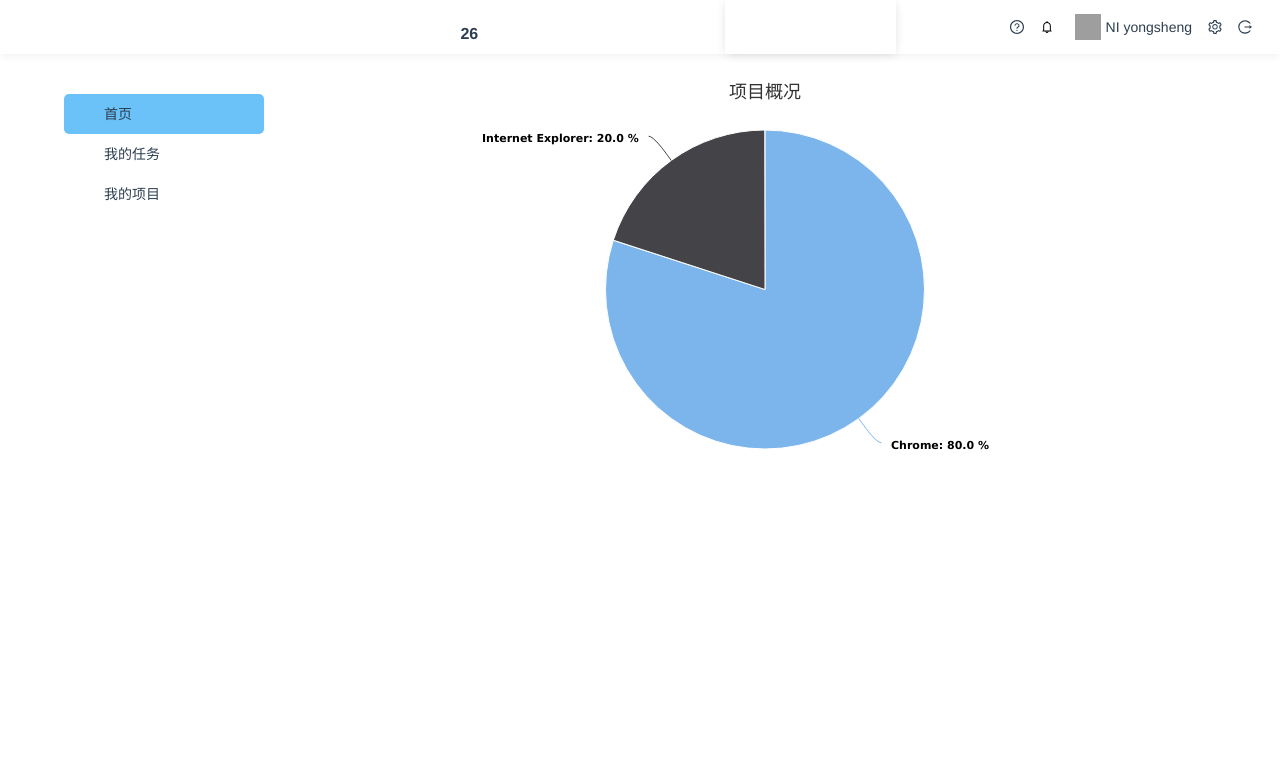
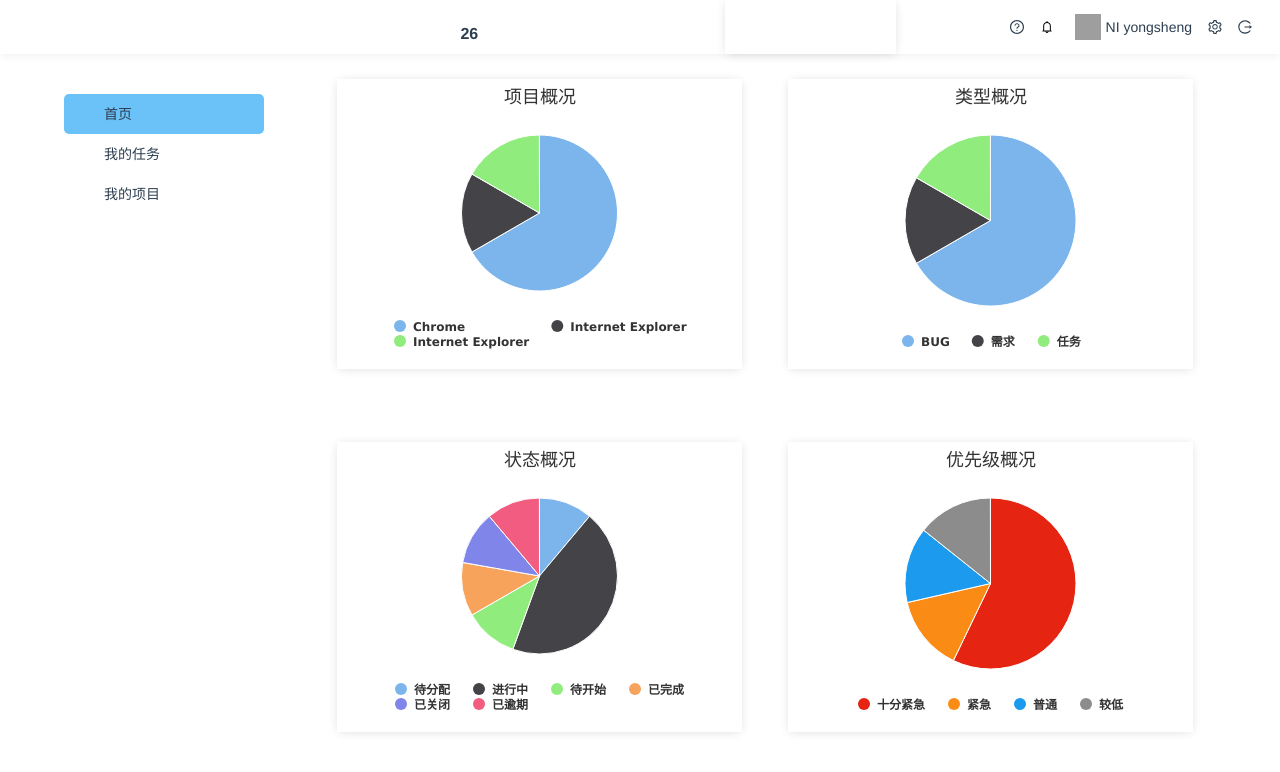
Before and after one commit to nnnnnnnnnni/longtong, a Vue app in the folder frontend/: page /workbench/home in a window 1280 px wide. Shown: the top 772 px of the page. Built offline with nearby package versions, Linux system fonts and the light colour scheme; grey boxes are pictures that could not be loaded.

Commit message:
20200915-2

```diff
--- a/frontend/src/components/topnav.vue
+++ b/frontend/src/components/topnav.vue
@@ -121,6 +121,7 @@
   width: 100%;
   box-shadow: 0 2px 8px #f0f1f2;
   position: relative;
+  z-index: 9999;
 }
 .tabs {
   width: 40%;
--- a/frontend/src/components/workbench/home.vue
+++ b/frontend/src/components/workbench/home.vue
@@ -1,7 +1,16 @@
 <template>
   <div class="home">
     <div class="chart-item">
-      <div id="projectChart"></div>
+      <div id="projectChart" class="item"></div>
+    </div>
+    <div class="chart-item">
+      <div id="problemChart" class="item"></div>
+    </div>
+    <div class="chart-item">
+      <div id="typeChart" class="item"></div>
+    </div>
+    <div class="chart-item">
+      <div id="priorityChart" class="item"></div>
     </div>
   </div>
 </template>
@@ -12,59 +21,126 @@
   name: "home",
   data() {
     return {
-      projectChatData: [
+      projectchartData: [
         {
           name: "Chrome",
-          data: 80,
           y: 80,
         },
         {
           name: "Internet Explorer",
-          data: 20,
+          y: 20,
+        },
+        {
+          name: "Internet Explorer",
+          y: 20,
+        },
+      ],
+      problemChartData: [
+        {
+          name: "BUG",
+          y: 80,
+        },
+        {
+          name: "需求",
+          y: 20,
+        },
+        {
+          name: "任务",
+          y: 20,
+        },
+      ],
+      typeChartData: [
+        {
+          name: "待分配",
+          y: 20,
+        },
+        {
+          name: "进行中",
+          y: 80,
+        },
+        {
+          name: "待开始",
+          y: 20,
+        },
+        {
+          name: "已完成",
+          y: 20,
+        },
+        {
+          name: "已关闭",
+          y: 20,
+        },
+        {
+          name: "已逾期",
+          y: 20,
+        },
+      ],
+      priorityChartData: [
+        {
+          name: "十分紧急",
+          color: 'rgb(230, 36, 18)',
+          y: 80,
+        },
+        {
+          name: "紧急",
+          color: 'rgb(250, 140, 21)',
+          y: 20,
+        },
+        {
+          name: "普通",
+          color: 'rgb(27, 154, 238)',
+          y: 20,
+        },
+        {
+          name: "较低",
+          color: 'rgb(140, 140, 140)',
           y: 20,
         },
       ],
     };
   },
   mounted() {
-    highchart.chart("projectChart", {
+    this.drawChart("projectChart", "项目概况", this.projectchartData);
+    this.drawChart('problemChart', '类型概况', this.problemChartData);
+    this.drawChart('typeChart', '状态概况', this.typeChartData);
+    this.drawChart('priorityChart', '优先级概况', this.priorityChartData);
+  },
+  methods: {
+    drawChart: function (container, title, data) {
+      highchart.chart(container, {
         chart: {
-        plotBackgroundColor: null,
-        plotBorderWidth: null,
           plotShadow: false,
           type: "pie",
         },
         title: {
-        text: "项目概况",
+          text: title,
+          align: "center",
         },
         tooltip: {
-        pointFormat: "{series.name}: <b>{point.percentage:.1f}%, {ponit.data}</b>",
+          headerFormat: "<br>",
+          pointFormat: "{point.name}<br/>{series.name}: <b>{point.percentage:.1f}%</b>",
         },
         credits: {
-        enabled: false
-      },
-      accessibility: {
-        point: {
-          valueSuffix: "%",
-        },
+          enabled: false,
         },
         plotOptions: {
           pie: {
-          allowPointSelect: true,
+            allowPointSelect: false,
             cursor: "pointer",
             dataLabels: {
-            enabled: true,
-            format: "<b>{point.name}</b>: {point.percentage:.1f} %",
+              enabled: false,
             },
+            showInLegend: true,
           },
         },
         series: [
           {
             name: "占比",
-          data: this.projectChatData,
+            data: data,
           },
         ],
       });
+    },
   },
 };
 </script>
@@ -72,8 +148,28 @@
 
 <style scoped>
 .home {
+  padding-top: 20px;
   height: 100%;
   width: 100%;
   box-sizing: border-box;
+  display: flex;
+  justify-content: space-around;
+  align-items: flex-start;
+  overflow-y: auto;
+  flex-wrap: wrap;
+}
+.home .chart-item {
+  min-width: 350px;
+  margin: 5px;
+  width: 45%;
+  display: flex;
+  justify-content: center;
+  align-items: center;
+  height: 40%;
+  box-shadow: 0px 1px 10px -2px rgba(0, 0, 0, 0.16);
+}
+.chart-item .item {
+  width: 100%;
+  height: 100%;
 }
 </style>
--- a/frontend/src/pages/workbench.vue
+++ b/frontend/src/pages/workbench.vue
@@ -39,7 +39,7 @@
 }
 .bench-container {
   flex: 1;
-  padding: 20px 0px 0px 50px;
+  padding-left: 50px;
   box-sizing: border-box;
   height: 100%;
 }
```
Lines whose indentation alone changed are shown as unchanged.
